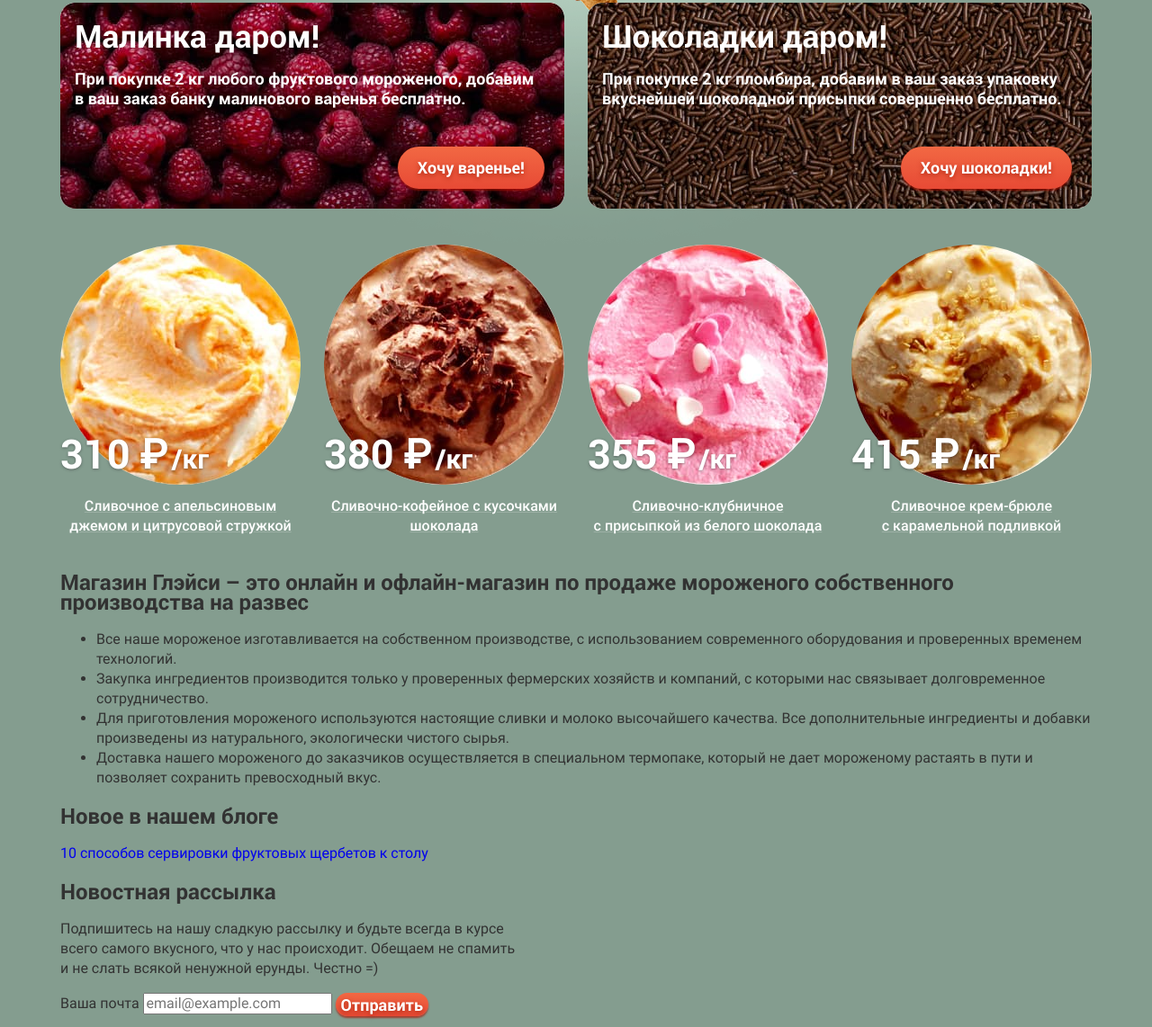
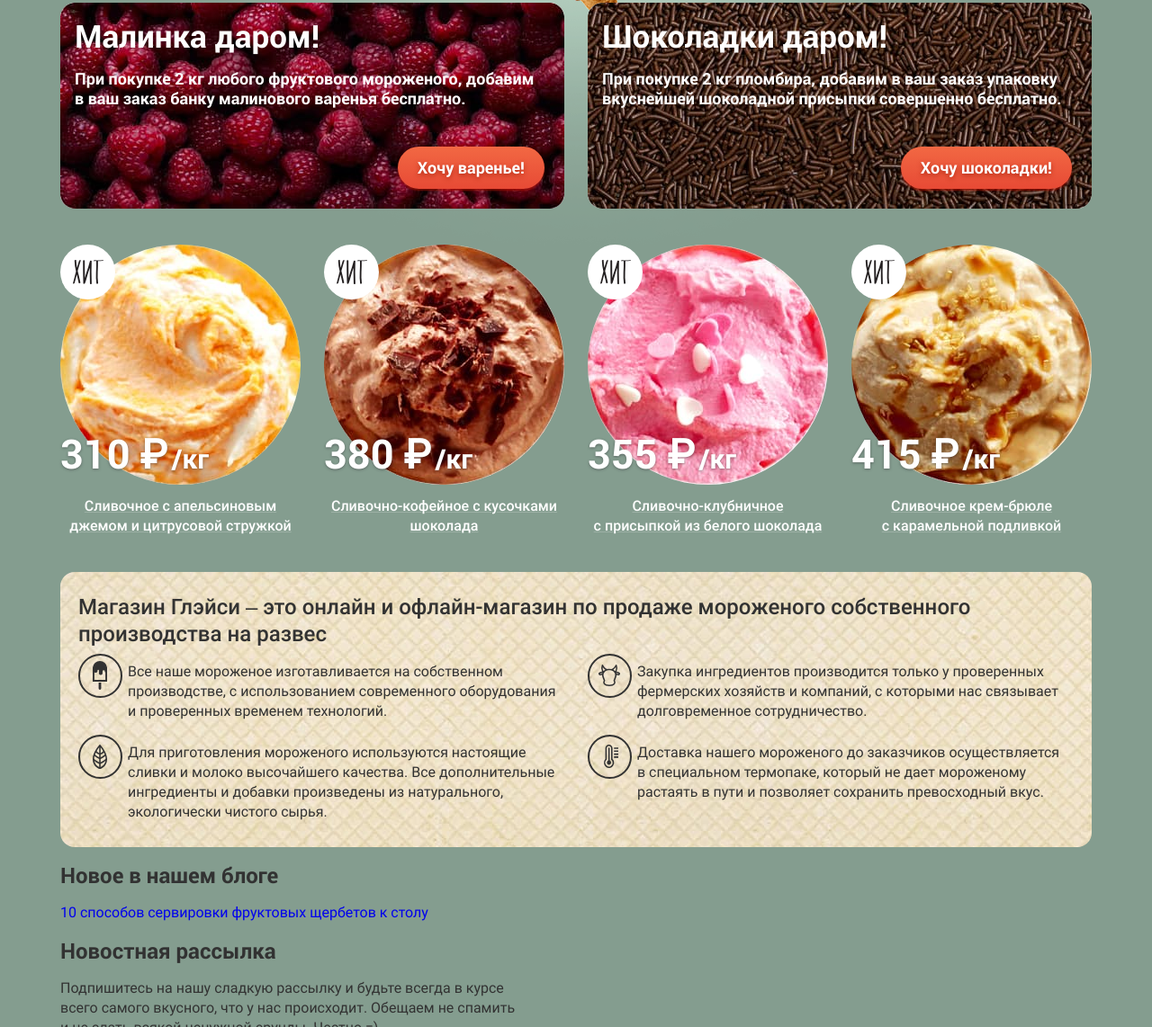
Before and after one commit to max-rad/988381-gllacy-31, a plain HTML site: page index.html in a window 1280 px wide. Shown: the part 643-1785 px from the top of the page at 90% size. Drawn offline with Linux system fonts and the light colour scheme.

Commit message:
Выполнил разметку блока about

```diff
--- a/css/style.css
+++ b/css/style.css
@@ -714,10 +714,18 @@ img {
   position: relative;
 }
 
-/*.bestseller {
-  display: flex;
-  flex-direction: column;
-}*/
+.bestsellers__item:before {
+  z-index: 2;
+  content: "";
+  position: absolute;
+  top: 0;
+  left: 0;
+  width: 61px;
+  height: 61px;
+  background-image: url("../img/icons/icon_hit.svg");
+  background-repeat: no-repeat;
+  background-position: 0 0;
+}
 
 .bestseller:hover .bestseller__button-wrapper {
   opacity: 1;
@@ -790,3 +798,81 @@ img {
   left: 46px;
   padding: 10px 16px;
 }
+
+/* ===== ABOUT ===== */
+
+.about {
+  padding: 24px 20px 28px;
+  border-radius: 16px;
+  background-image: url("../img/background/waffle_background.jpg");
+  background-position: 0 0;
+}
+
+.about__title {
+  margin-bottom: 7px;
+  font-weight: 500;
+  font-size: 24px;
+  line-height: 30px;
+  color: var(--basic-dark);
+}
+
+.about__list {
+  display: grid;
+  grid-template-columns: 540px 540px;
+  column-gap: 26px;
+  row-gap: 15px;
+}
+
+.about__item {
+  position: relative;
+  padding-top: 9px;
+  padding-left: 55px;
+}
+
+.about__item:nth-child(1):before {
+  content: "";
+  position: absolute;
+  top: 0;
+  left: 0;
+  width: 49px;
+  height: 49px;
+  background-image: url("../img/about/icon_ice_cream.svg");
+  background-repeat: no-repeat;
+  background-position: 0 0;
+}
+
+.about__item:nth-child(2):before {
+  content: "";
+  position: absolute;
+  top: 0;
+  left: 0;
+  width: 49px;
+  height: 49px;
+  background-image: url("../img/about/icon_cow.svg");
+  background-repeat: no-repeat;
+  background-position: 0 0;
+}
+
+.about__item:nth-child(3):before {
+  content: "";
+  position: absolute;
+  top: 0;
+  left: 0;
+  width: 49px;
+  height: 49px;
+  background-image: url("../img/about/icon_leaf.svg");
+  background-repeat: no-repeat;
+  background-position: 0 0;
+}
+
+.about__item:nth-child(4):before {
+  content: "";
+  position: absolute;
+  top: 0;
+  left: 0;
+  width: 49px;
+  height: 49px;
+  background-image: url("../img/about/icon_thermometer.svg");
+  background-repeat: no-repeat;
+  background-position: 0 0;
+}
--- a/index.html
+++ b/index.html
@@ -201,28 +201,28 @@
           </section>
 
           <section class="about">
-            <h2 class="about__title">Магазин Глэйси – это онлайн и офлайн-магазин по продаже мороженого собственного производства на развес</h2>
+            <h2 class="about__title reset-h">Магазин Глэйси – это онлайн и офлайн-магазин по продаже мороженого собственного производства на развес</h2>
 
-            <ul class="about__list">
+            <ul class="about__list reset-li">
               <li class="about__item">
-                Все наше мороженое изготавливается на собственном
-                производстве, с использованием современного оборудования
+                Все наше мороженое изготавливается на собственном<br>
+                производстве, с использованием современного оборудования<br>
                 и проверенных временем технологий.
               </li>
               <li class="about__item">
-                Закупка ингредиентов производится только у проверенных
-                фермерских хозяйств и компаний, с которыми нас связывает
+                Закупка ингредиентов производится только у проверенных<br>
+                фермерских хозяйств и компаний, с которыми нас связывает<br>
                 долговременное сотрудничество.
               </li>
               <li class="about__item">
-                Для приготовления мороженого используются настоящие
-                сливки и молоко высочайшего качества. Все дополнительные
+                Для приготовления мороженого используются настоящие<br>
+                сливки и молоко высочайшего качества. Все дополнительные<br>
                 ингредиенты и добавки произведены из натурального,
                 экологически чистого сырья.
               </li>
               <li class="about__item">
-                Доставка нашего мороженого до заказчиков осуществляется
-                в специальном термопаке, который не дает мороженому
+                Доставка нашего мороженого до заказчиков осуществляется<br>
+                в специальном термопаке, который не дает мороженому<br>
                 растаять в пути и позволяет сохранить превосходный вкус.
               </li>
             </ul>
```
